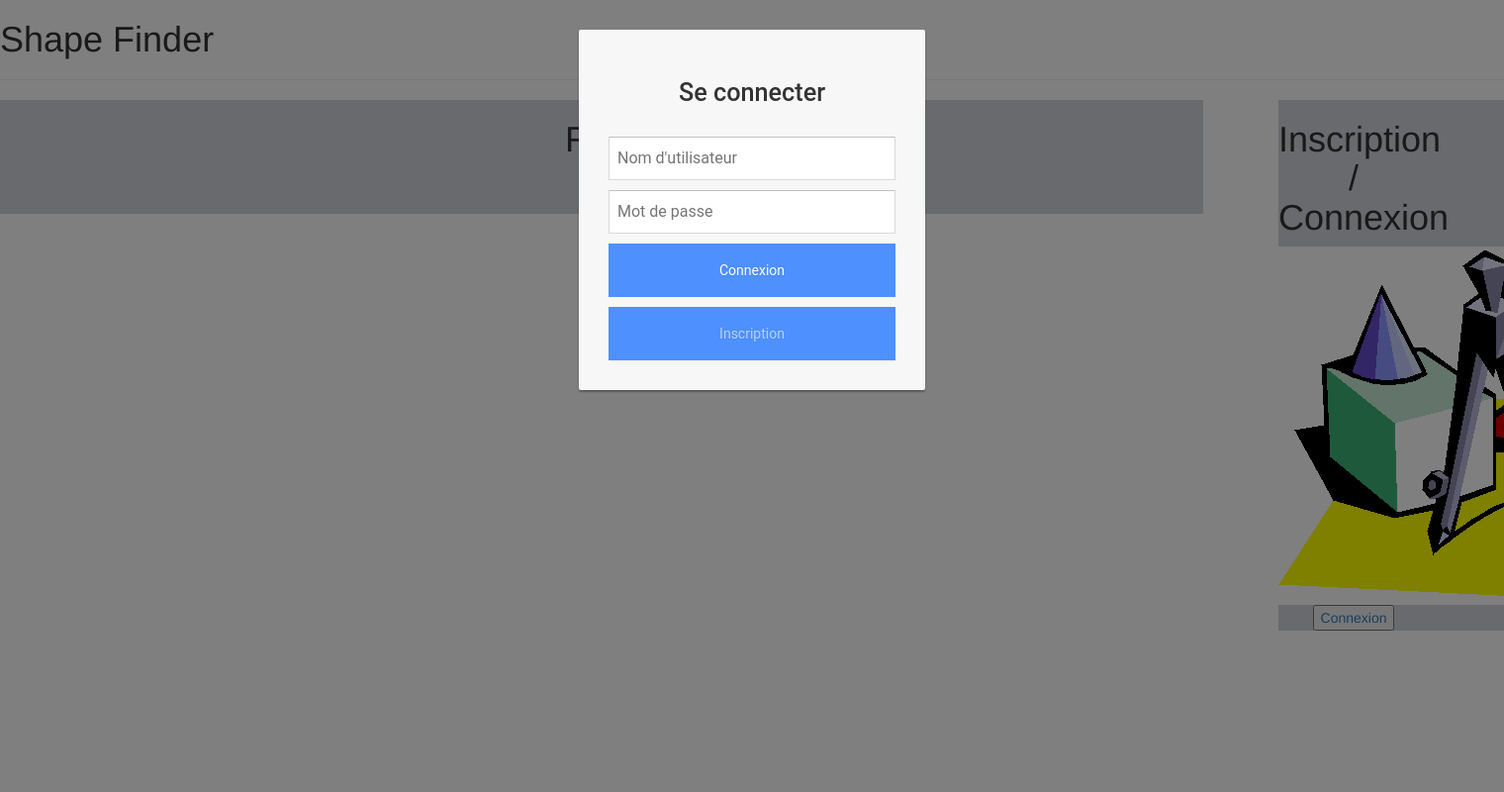
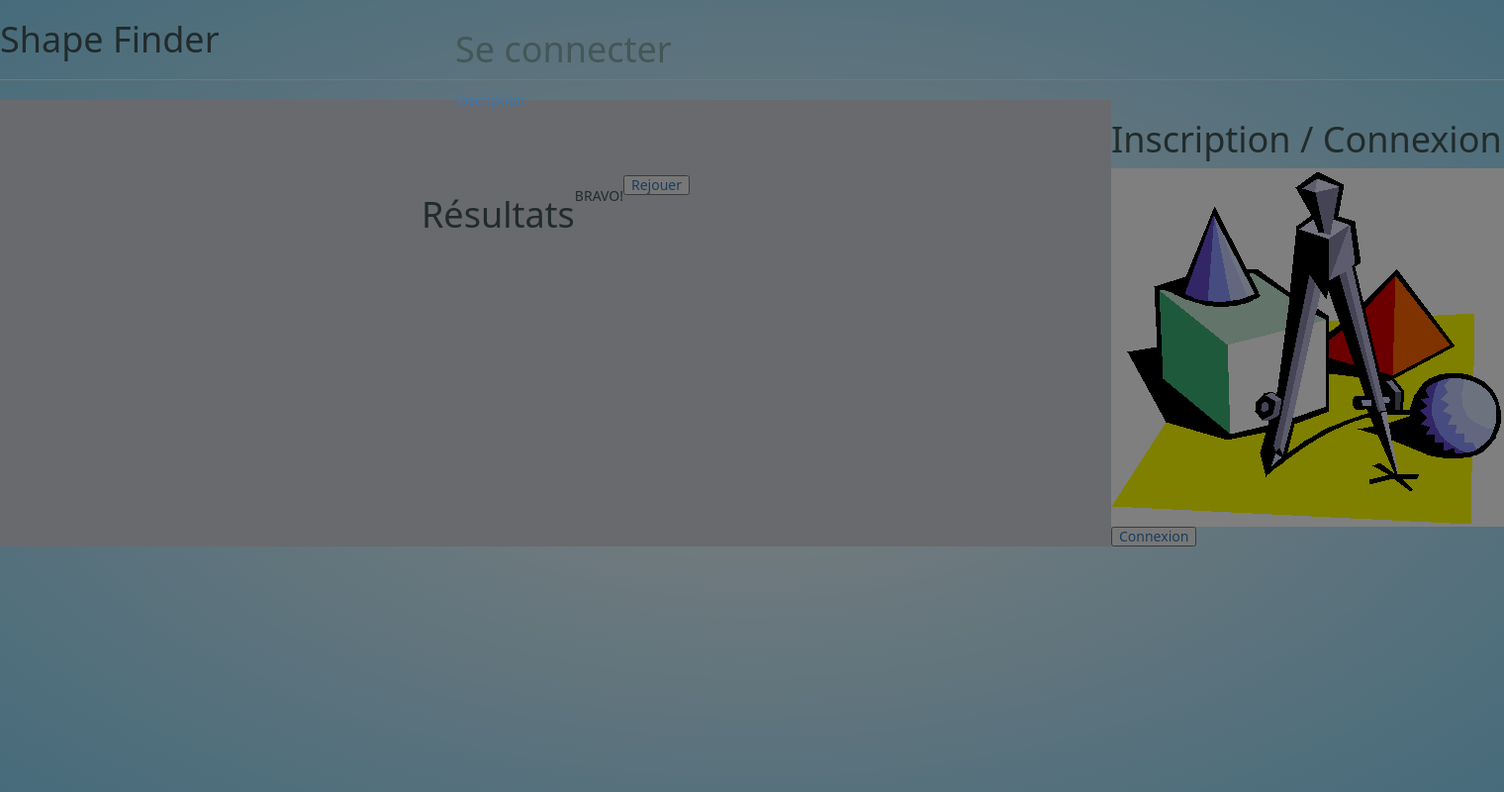
Before and after one commit to A-DoK-F/ShapeFinder, a PHP site: page /result.php in a window 1520 px wide, after a click on "Connexion"; the page is wider, and only the part inside the window is pictured. Shown: that part at 99% size. Run offline with PHP 8.4, Linux system fonts and the light colour scheme.

Commit message:
Add files via upload

```diff
--- a/style/stylesheet_jeu.css
+++ b/style/stylesheet_jeu.css
@@ -1,127 +1,133 @@
+/*input[type="checkbox"] {
+    display: none;
+}
+label {
+  cursor: pointer;
+  color: #555;
+}
+input[type="checkbox"] + label span {
+    display: inline-block;
+    vertical-align: middle;
+    width: 245px;
+    height: 245px;
+    background: url(http://localhost/shapefinder/img/cercle_bleu.png) 0px center no-repeat;
+}
+input[type="checkbox"]:checked + label span {
+    background: url(http://localhost/shapefinder/img/cercle_bleu_2.png) -1px center no-repeat;
+}*/
+
+
+*, *::before, *::after {
+  box-sizing: border-box;
+}
+
+html {
+  min-height: 100%;
+}
+
+body {
+  color: #435757;
+  background: radial-gradient(#fff, #8DD7F7);
+  font: 1.4em/1 'Noto Sans', sans-serif;
+}
+
+.container {
+  position: absolute;
+  top: 50%;
+  left: 50%;
+  transform: translate(-50%, -50%);
+}
+
+input {
+  position: absolute;
+  left: -9999px;
+}
+
+label {
+  display: block;
+  position: relative;
+  margin: 5px;
+  padding: 5px 5px 5px 5px;
+  border: 3px solid #fff;
+  border-radius: 10px;
+  color: #fff;
+  background-color: #d2d9de;
+  box-shadow: 0 0 20px rgba(0, 0, 0, .2);
+  white-space: nowrap;
+  cursor: pointer;
+  user-select: none;
+  transition: background-color .2s, box-shadow .2s;
+}
+
+/*label::before {
+  content: '';
+  display: block;
+  position: absolute;
+  top: 10px;
+  bottom: 10px;
+  left: 10px;
+  width: 32px;
+  border: 3px solid #fff;
+  border-radius: 100px;
+  transition: background-color .2s;
+}*/
+
+label:first-of-type {
+  transform: translateX(-40px);
+}
+
+label:last-of-type {
+  transform: translateX(40px);
+}
+
+label:hover, input:focus + label {
+  box-shadow: 0 0 20px rgba(0, 0, 0, .6);
+}
+
+input:checked + label {
+  background-color: #FFFFA3;
+}
+
+/*input:checked + label::before {
+  background-color: #fff;
+}*/
+
+
+
+
+
+
+
+
+
+
+
+
+
+
+
 #centerh1{
   text-align: center;
 }
 #centerp{
   text-align: center;
 }
+
+.containerdv{
+  display: flex;
+}
+
 #divg{
-  float: left;
-  padding-left: 5%;
+  display: flex;
+  justify-content: center;
+  padding: 5%;
   background-color: #d2d4dc;
-  width: 80%;
+  width: 90%;
   height: auto;
-  text-align: center;
-}
-#divd{
-  text-align: center;
-  float: right;
-  padding-right: 5%;
-  background-color: #d2d4dc;
-  width: 15%;
-  height: auto;
+
 }
 #footer{
   width: 100%;
   height: auto;
   background-color: #d9c7dc;
   float: left;
-}
-@import url(http://fonts.googleapis.com/css?family=Roboto);
-
-/****** LOGIN MODAL ******/
-.loginmodal-container {
-  padding: 30px;
-  max-width: 350px;
-  width: 100% !important;
-  background-color: #F7F7F7;
-  margin: 0 auto;
-  border-radius: 2px;
-  box-shadow: 0px 2px 2px rgba(0, 0, 0, 0.3);
-  overflow: hidden;
-  font-family: roboto;
-}
-
-.loginmodal-container h1 {
-  text-align: center;
-  font-size: 1.8em;
-  font-family: roboto;
-}
-
-.loginmodal-container input[type=submit] {
-  width: 100%;
-  display: block;
-  margin-bottom: 10px;
-  position: relative;
-}
-
-.loginmodal-container input[type=text], input[type=password] {
-  height: 44px;
-  font-size: 16px;
-  width: 100%;
-  margin-bottom: 10px;
-  -webkit-appearance: none;
-  background: #fff;
-  border: 1px solid #d9d9d9;
-  border-top: 1px solid #c0c0c0;
-  /* border-radius: 2px; */
-  padding: 0 8px;
-  box-sizing: border-box;
-  -moz-box-sizing: border-box;
-}
-
-.loginmodal-container input[type=text]:hover, input[type=password]:hover {
-  border: 1px solid #b9b9b9;
-  border-top: 1px solid #a0a0a0;
-  -moz-box-shadow: inset 0 1px 2px rgba(0,0,0,0.1);
-  -webkit-box-shadow: inset 0 1px 2px rgba(0,0,0,0.1);
-  box-shadow: inset 0 1px 2px rgba(0,0,0,0.1);
-}
-
-.loginmodal {
-  text-align: center;
-  font-size: 14px;
-  font-family: 'Arial', sans-serif;
-  font-weight: 700;
-  height: 36px;
-  padding: 0 8px;
-/* border-radius: 3px; */
-/* -webkit-user-select: none;
-  user-select: none; */
-}
-
-.loginmodal-submit {
-  /* border: 1px solid #3079ed; */
-  border: 0px;
-  color: #fff;
-  text-shadow: 0 1px rgba(0,0,0,0.1);
-  background-color: #4d90fe;
-  padding: 17px 0px;
-  font-family: roboto;
-  font-size: 14px;
-  /* background-image: -webkit-gradient(linear, 0 0, 0 100%,   from(#4d90fe), to(#4787ed)); */
-}
-
-.loginmodal-submit:hover {
-  /* border: 1px solid #2f5bb7; */
-  border: 0px;
-  text-shadow: 0 1px rgba(0,0,0,0.3);
-  background-color: #357ae8;
-  /* background-image: -webkit-gradient(linear, 0 0, 0 100%,   from(#4d90fe), to(#357ae8)); */
-}
-
-.loginmodal-container a {
-  text-decoration: none;
-  color: #fff;
-  font-weight: 400;
-  text-align: center;
-  display: inline-block;
-  opacity: 0.6;
-  transition: opacity ease 0.5s;
-}
-
-.login-help{
-  font-size: 12px;
-}
-.footer{
-  clear: both;
-}
```
